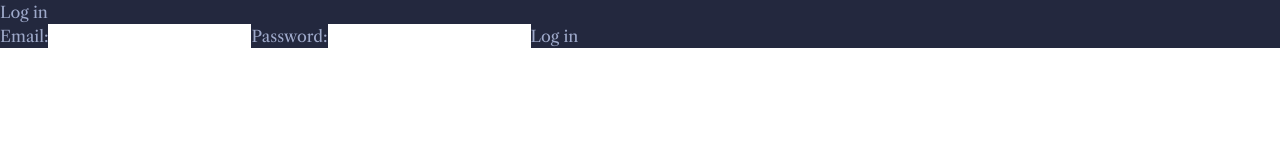
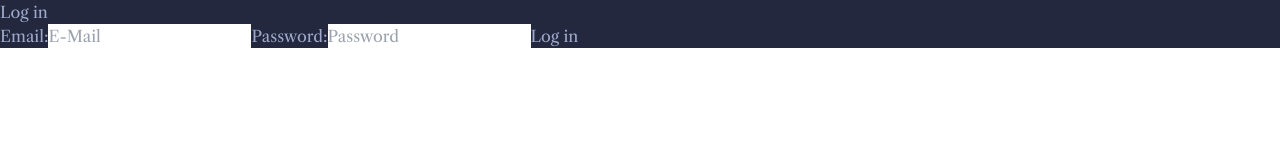
Before and after one commit to susizhang/German_Mindmap_Dictionary_frontend, a React (Create React App) app: page /login in a window 1280 px wide. Shown: the top 160 px of the page. Built offline with nearby package versions, Linux system fonts and the light colour scheme; no server answers.

Commit message:
adding Navigate to login page

```diff
--- a/src/components/signup+login/Login.js
+++ b/src/components/signup+login/Login.js
@@ -1,28 +1,36 @@
 import { useState } from "react";
+import { Navigate } from "react-router-dom";
 import useLogin from "../../hooks/useLogin";
+import { useAuthContext } from "../../hooks/userAuthContext";
 
 const Login = () => {
   const [email, setEmail] = useState("");
   const [password, setPassword] = useState("");
   const { login, error, isLoading } = useLogin();
+  const { user } = useAuthContext();
+
   const handleSubmit = async (e) => {
     e.preventDefault();
     await login(email, password);
     console.log(" ", email, password);
   };
-
+  if (user) return <Navigate to="/" />;
   return (
     <form onSubmit={handleSubmit}>
       <h3>Log in</h3>
       <label>Email:</label>
       <input
-        type="email"
+        type="text"
+        placeholder="E-Mail"
+        name="email"
+        value={email}
         onChange={(e) => setEmail(e.target.value)}
-        value={email}
       />
       <label>Password:</label>
       <input
         type="password"
+        placeholder="Password"
+        name="password"
         onChange={(e) => setPassword(e.target.value)}
         value={password}
       />
```
